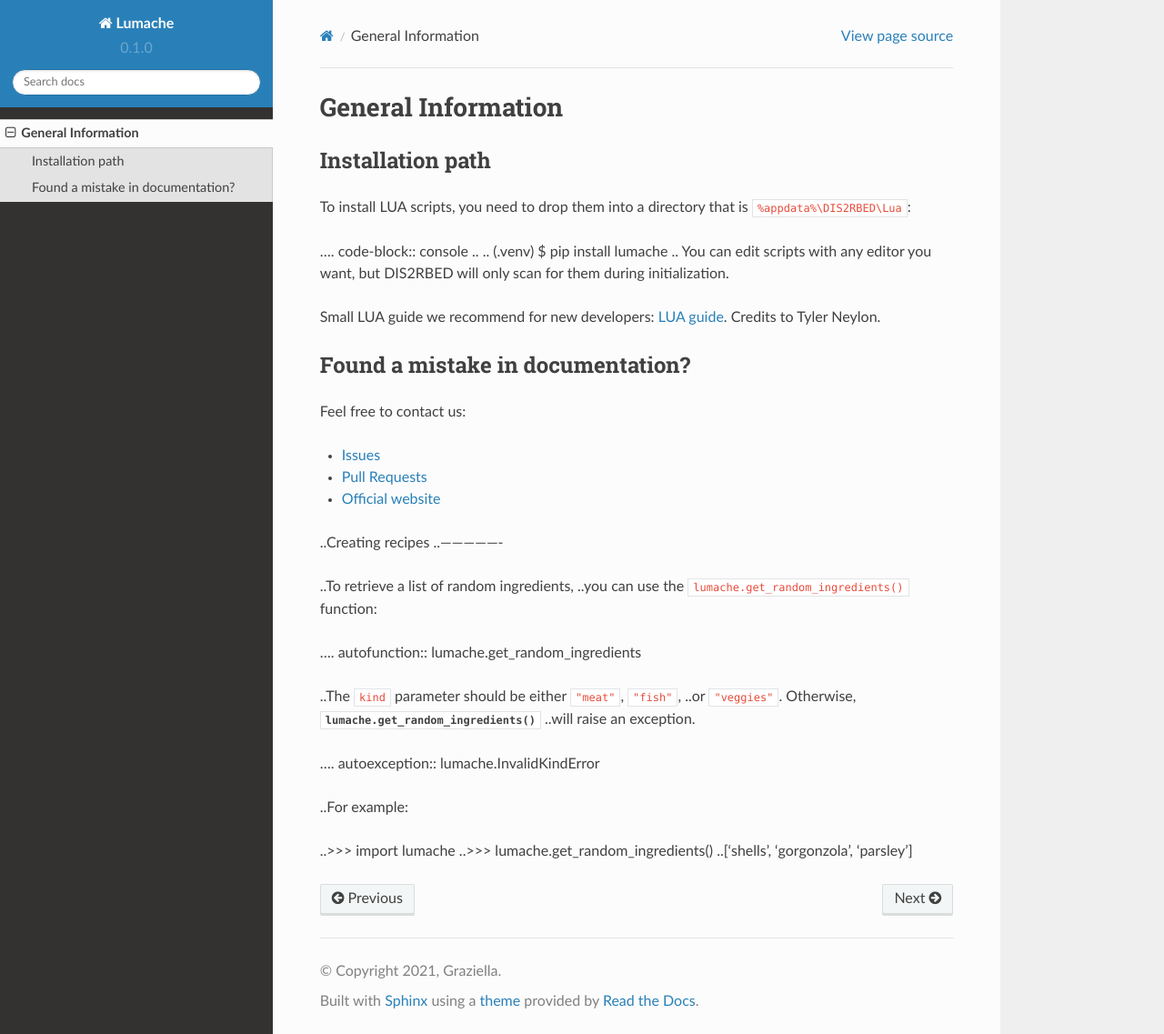
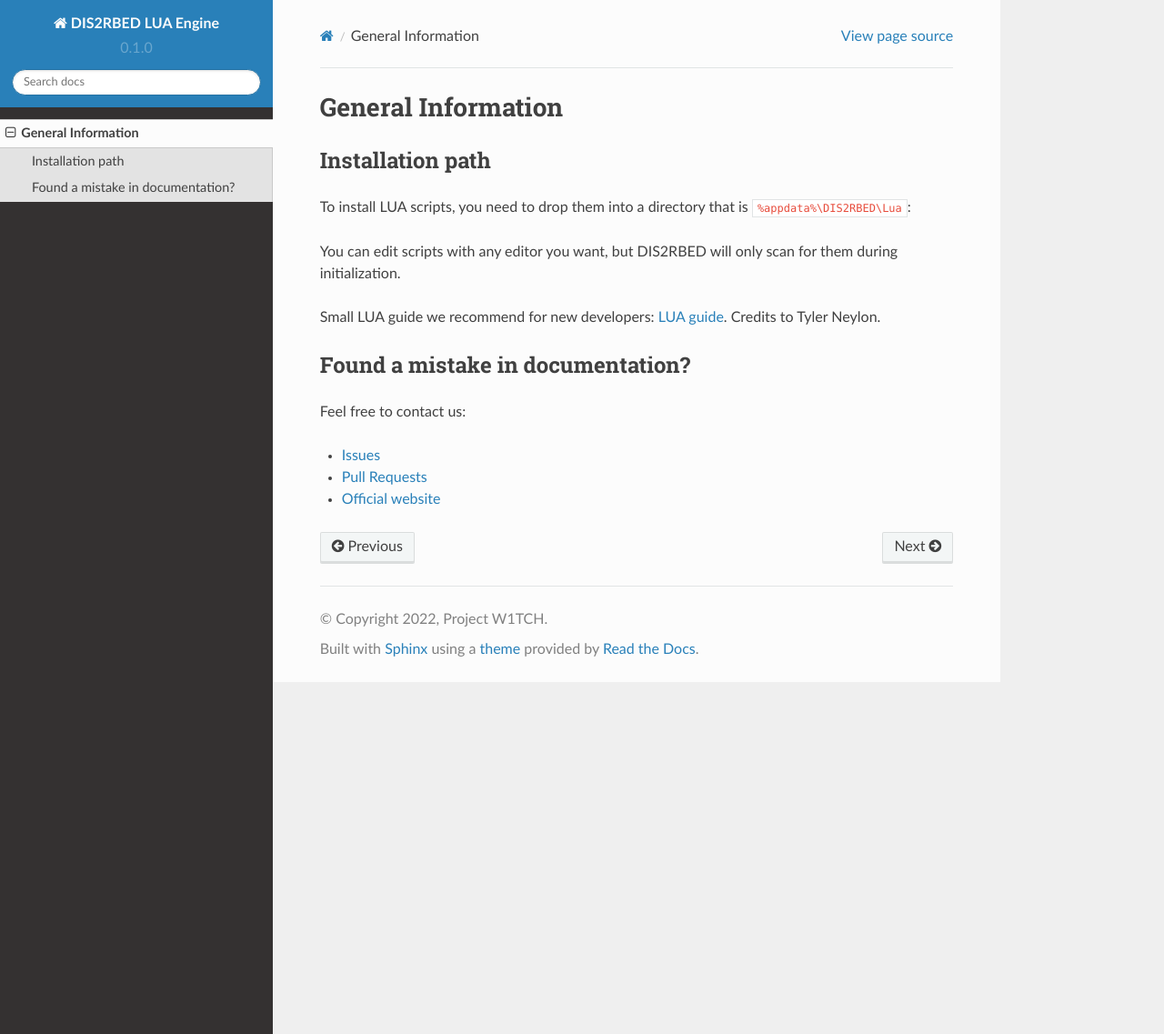
Before and after one commit to ItsK1tty/w1tchdocs, a Sphinx documentation site: the page built from docs/source/generalinfo.rst, in a window 1280 px wide and 1137 px high. Shown: the whole window at 91% size. Built offline with Sphinx 7.4.7 and the Read the Docs theme 2.0.0, drawn with Linux system fonts in a browser that asks for light colours.

Commit message:
second edit

```diff
--- a/docs/source/conf.py
+++ b/docs/source/conf.py
@@ -2,9 +2,9 @@
 
 # -- Project information
 
-project = 'Lumache'
-copyright = '2021, Graziella'
-author = 'Graziella'
+project = 'DIS2RBED LUA Engine'
+copyright = '2022, Project W1TCH'
+author = 'K1tty'
 
 release = '0.1'
 version = '0.1.0'
--- a/docs/source/generalinfo.rst
+++ b/docs/source/generalinfo.rst
@@ -8,10 +8,11 @@
 
 To install LUA scripts, you need to drop them into a directory that is ``%appdata%\DIS2RBED\Lua``:
 
-.... code-block:: console
 ..
-..   (.venv) $ pip install lumache
-..
+   .. code-block:: console
+
+   (.venv) $ pip install lumache
+
 You can edit scripts with any editor you want, but DIS2RBED will only scan for them during initialization.
 
 Small LUA guide we recommend for new developers: `LUA guide`_. Credits to Tyler Neylon.
@@ -30,22 +31,23 @@
 .. _Issues: https://github.com/ItsK1tty/w1tchdocs/issues
 .. _Pull Requests: https://github.com/ItsK1tty/w1tchdocs/pulls
 .. _Official website: https://w1tch.net
-..Creating recipes
-..----------------
+..
+   Creating recipes
+   ----------------
 
-..To retrieve a list of random ingredients,
-..you can use the ``lumache.get_random_ingredients()`` function:
+   To retrieve a list of random ingredients,
+   you can use the ``lumache.get_random_ingredients()`` function:
 
-.... autofunction:: lumache.get_random_ingredients
+   .. autofunction:: lumache.get_random_ingredients
 
-..The ``kind`` parameter should be either ``"meat"``, ``"fish"``,
-..or ``"veggies"``. Otherwise, :py:func:`lumache.get_random_ingredients`
-..will raise an exception.
+   The ``kind`` parameter should be either ``"meat"``, ``"fish"``,
+   or ``"veggies"``. Otherwise, :py:func:`lumache.get_random_ingredients`
+   will raise an exception.
 
-.... autoexception:: lumache.InvalidKindError
+   .. autoexception:: lumache.InvalidKindError
 
-..For example:
+   For example:
 
-..>>> import lumache
-..>>> lumache.get_random_ingredients()
-..['shells', 'gorgonzola', 'parsley']
+   >>> import lumache
+   >>> lumache.get_random_ingredients()
+   ['shells', 'gorgonzola', 'parsley']
--- a/docs/source/index.rst
+++ b/docs/source/index.rst
@@ -1,13 +1,12 @@
 Welcome to DIS2RBED's Lua Engine documentation!
 ===================================
 
-**Lua Engine** (/lu'make/) is a DIS2RBED Menu feature for players who need more features
+**Lua Engine** is a DIS2RBED Menu feature for players who need more features
 than the built-in DIS2RBED Menu has.
 It offers straightforward functions to interact with the game
 and provides a lot of useful features for scripting.
 
-Check out the :doc:`generalinfo` section for further information, including
-how to :ref:`install` the project.
+Check out the :doc:`generalinfo` section for further information.
 
 .. note::
 
```
Also changed, not shown: lumache.py (deleted, +0 -23 lines).
